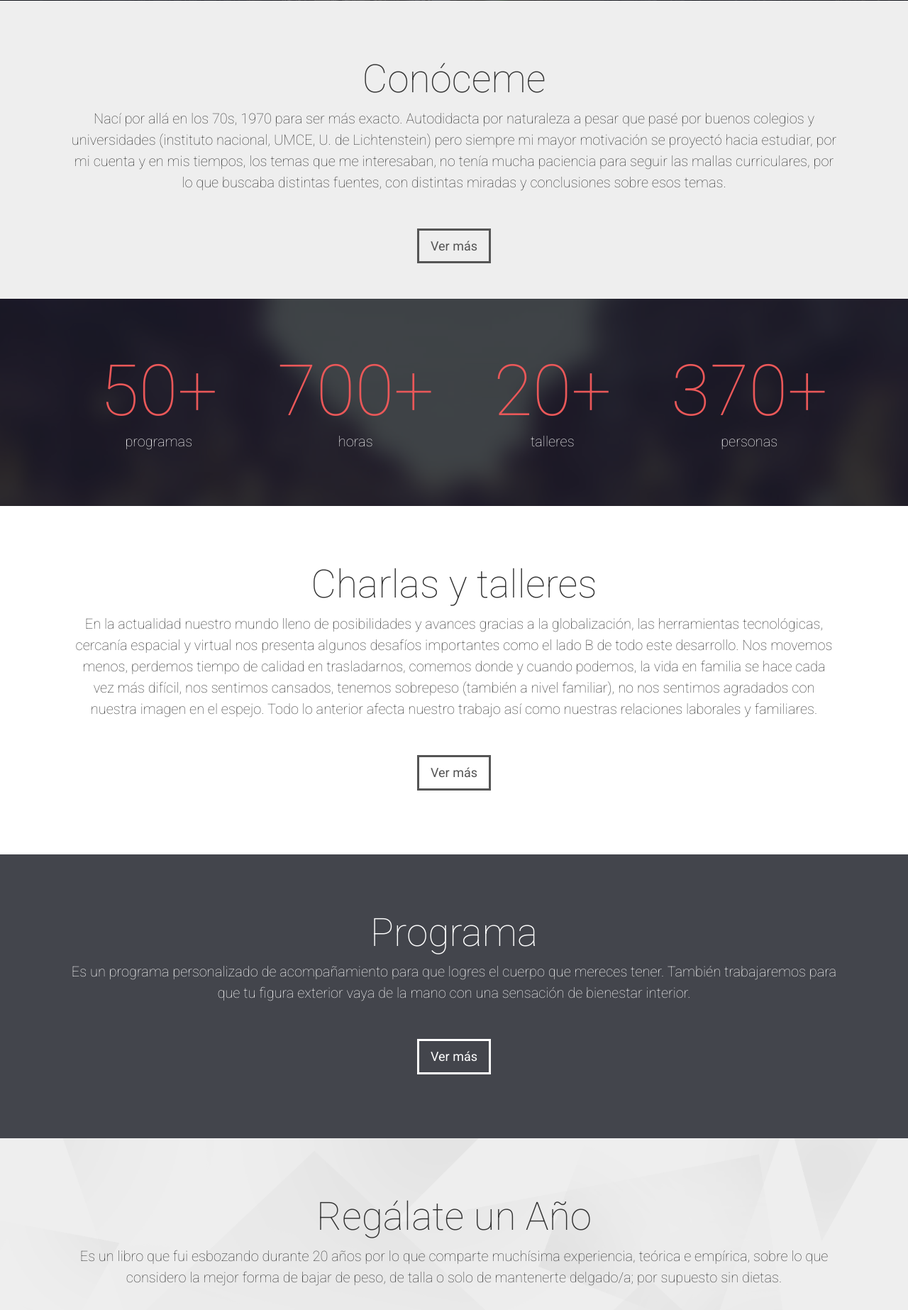
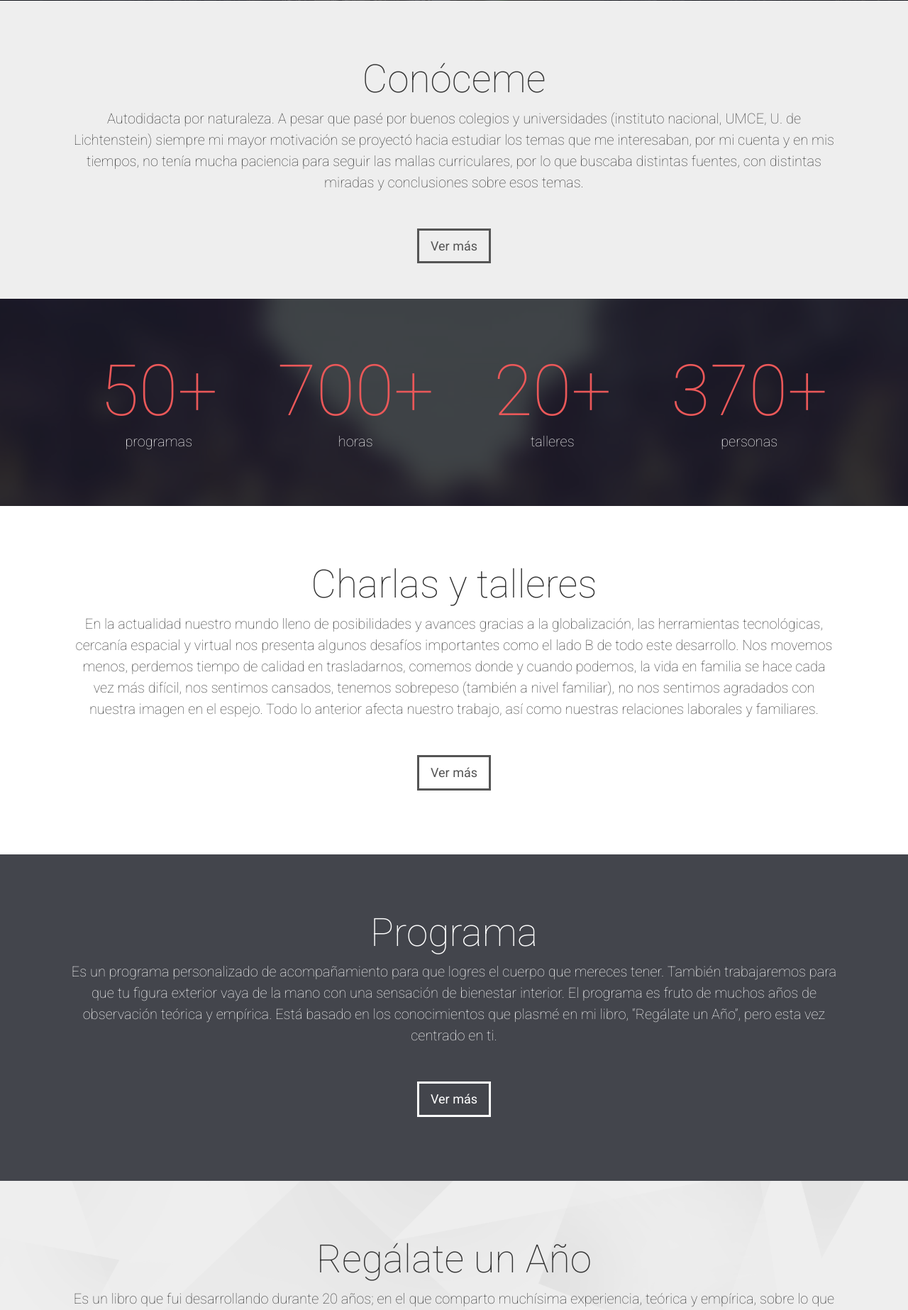
Before and after one commit to edwinperaza/pancho-tobat-website, a Django app: template home/templates/home/home.html in a window 1280 px wide. Shown: the part 799-2645 px from the top of the page at 71% size. Run offline with Django 3.2, Linux system fonts and the light colour scheme; the template is opened without the code that fills it: values that come from a table or form of the project are taken from there, others are empty; parts of the project's set-up code (start-up, migrations or seed data) failed here and were passed over; some libraries are stand-ins or nearby versions; some web fonts are replaced.

Commit message:
Update home text

```diff
--- a/home/templates/home/home.html
+++ b/home/templates/home/home.html
@@ -23,8 +23,7 @@
         <header class="section-header">
             <h2>Conóceme</h2>
             <div class="section-description">
-                <p>Nací por allá en los 70s, 1970 para ser más exacto. Autodidacta por naturaleza a pesar que pasé por buenos colegios y universidades (instituto nacional, UMCE, U. de Lichtenstein) pero siempre mi mayor motivación se proyectó hacia estudiar, por mi cuenta y en mis tiempos, los temas que me interesaban, no tenía mucha paciencia para seguir las mallas curriculares, por lo que buscaba distintas fuentes, con distintas miradas y conclusiones sobre esos temas.</p>
-               <!--  <p>El deporte ha sido mi vida, modelándola en forma y fondo. Los valores del compañerismo en la cancha, el deleite de estar al aire libre, el luchar contra los límites me ha hecho lo que soy. Participé activamente y a buen nivel en fútbol, rugby, voleibol, basquetbol, balonmano, tenis y snowboard, en estos dos últimos hice cursos en Suiza (J&S) y Austria (A.S.A.) para desarrollarme como profesor. Desde los 17 años impartí clases en gimnasios de Aeróbica, Aerobóx, etc.</p> -->
+                <p>Autodidacta por naturaleza. A pesar que pasé por buenos colegios y universidades (instituto nacional, UMCE, U. de Lichtenstein) siempre mi mayor motivación se proyectó hacia estudiar los temas que me interesaban, por mi cuenta y en mis tiempos, no tenía mucha paciencia para seguir las mallas curriculares, por lo que buscaba distintas fuentes, con distintas miradas y conclusiones sobre esos temas.</p>
             </div>
         </header>
         <div class="row">
@@ -71,7 +70,7 @@
         <header class="section-header">
             <h2>Charlas y talleres</h2>
             <div class="section-description">
-                <p>En la actualidad nuestro mundo lleno de posibilidades y avances gracias a la globalización, las herramientas tecnológicas, cercanía espacial y virtual nos presenta algunos desafíos importantes como el lado B de todo este desarrollo. Nos movemos menos, perdemos tiempo de calidad en trasladarnos, comemos donde y cuando podemos, la vida en familia se hace cada vez más difícil, nos sentimos cansados, tenemos sobrepeso (también a nivel familiar), no nos sentimos agradados con nuestra imagen en el espejo. Todo lo anterior afecta nuestro trabajo así como nuestras relaciones laborales y familiares.</p>
+                <p>En la actualidad nuestro mundo lleno de posibilidades y avances gracias a la globalización, las herramientas tecnológicas, cercanía espacial y virtual nos presenta algunos desafíos importantes como el lado B de todo este desarrollo. Nos movemos menos, perdemos tiempo de calidad en trasladarnos, comemos donde y cuando podemos, la vida en familia se hace cada vez más difícil, nos sentimos cansados, tenemos sobrepeso (también a nivel familiar), no nos sentimos agradados con nuestra imagen en el espejo. Todo lo anterior afecta nuestro trabajo, así como nuestras relaciones laborales y familiares. </p>
             </div>
         </header>
         <div class="row">
@@ -125,21 +124,9 @@
         <header class="section-header">
             <h2>Programa</h2>
             <div class="section-description">
-                <p>Es un programa personalizado de acompañamiento para que logres el cuerpo que mereces tener. También trabajaremos para que tu figura exterior vaya de la mano con una sensación de bienestar interior.</p>
-<!--                 <p>El programa es fruto de muchos años de observación teórica y empírica. Está basado en los conocimientos que plasmé en mi libro, “Regálate un Año”, pero esta vez centrado en ti.</p> -->
+                <p>Es un programa personalizado de acompañamiento para que logres el cuerpo que mereces tener. También trabajaremos para que tu figura exterior vaya de la mano con una sensación de bienestar interior. El programa es fruto de muchos años de observación teórica y empírica. Está basado en los conocimientos que plasmé en mi libro, “Regálate un Año”, pero esta vez centrado en ti.</p>
             </div>
         </header>
-<!--         <div class="row">
-            <div class="price-item col-md-12 col-xs-12">
-                <div class="price-block selected">
-                    <h3 class="title">
-						<a href="{% url 'program_redirect_view' 1 %}">
-							Ver más
-						</a>
-					</h3>
-                </div>
-            </div> -->
-
             <div class="row">
             <div class="book-watch-more-item col-md-12 col-xs-12">
                 <div class="book-watch-more-block selected">
@@ -161,8 +148,7 @@
         <header class="section-header">
             <h2>Regálate un Año</h2>
             <div class="section-description">
-                <p>Es un libro que fui esbozando durante 20 años por lo que comparte muchísima experiencia, teórica e empírica, sobre lo que considero la mejor forma de bajar de peso, de talla o solo de mantenerte delgado/a; por supuesto sin dietas.</p>
-<!--                 <p>Abordo un abanico de temas que considero importantes para que logres las metas que te propongas; también te insto a ser realista y paciente ya que por un lado existen parámetros genéticos que te modelan y por otro si estás demasiado apurada/o no podrás mantener tus avances en el tiempo y se producirá el ya conocido efecto yo-yo.</p> -->
+                <p>Es un libro que fui desarrollando durante 20 años; en el que comparto muchísima experiencia, teórica y empírica, sobre lo que considero la mejor forma de bajar de peso, de talla o solo de mantenerte delgado/a; por supuesto sin dietas. Abordo un abanico de temas que considero importantes para que logres las metas que te propongas; también te pido que seas realista y paciente ya que por un lado existen parámetros genéticos que te modelan y por otro si estás demasiado apurada/o no podrás mantener tus avances en el tiempo y se producirá el ya conocido efecto rebote (yo-yo).</p>
             </div>
         </header>
         <div class="row">
@@ -176,11 +162,6 @@
                 </div>
             </div>
         </div>
-        <!-- <div class="row">
-			<div class="col-md-12">
-				<div class="video-container"><iframe src="http://player.vimeo.com/video/87701971?portrait=0&amp;color=ffffff" allowfullscreen=""></iframe></div>
-			</div>
-		</div> -->
     </div>
 </div>
 <!-- // VIDEO -->
--- a/pancho/templates/base.html
+++ b/pancho/templates/base.html
@@ -50,7 +50,6 @@
 				<li><a href="//{{ request.META.HTTP_HOST }}{% url 'home' %}#video" class="navbar_head">Libro</a></li>
 				<!-- <li><a href="//{{ request.META.HTTP_HOST }}{% url 'home' %}#video" class="navbar_head">Testimonios</a></li> -->
 				<li><a href="//{{ request.META.HTTP_HOST }}{% url 'home' %}#contact-form" class="navbar_head">Contacto</a></li>
-				<li><a href="#"><i class="fa fa-facebook-official"></i></a></li>
 				{% endif %}
 			</ul>
 		</div>
```
